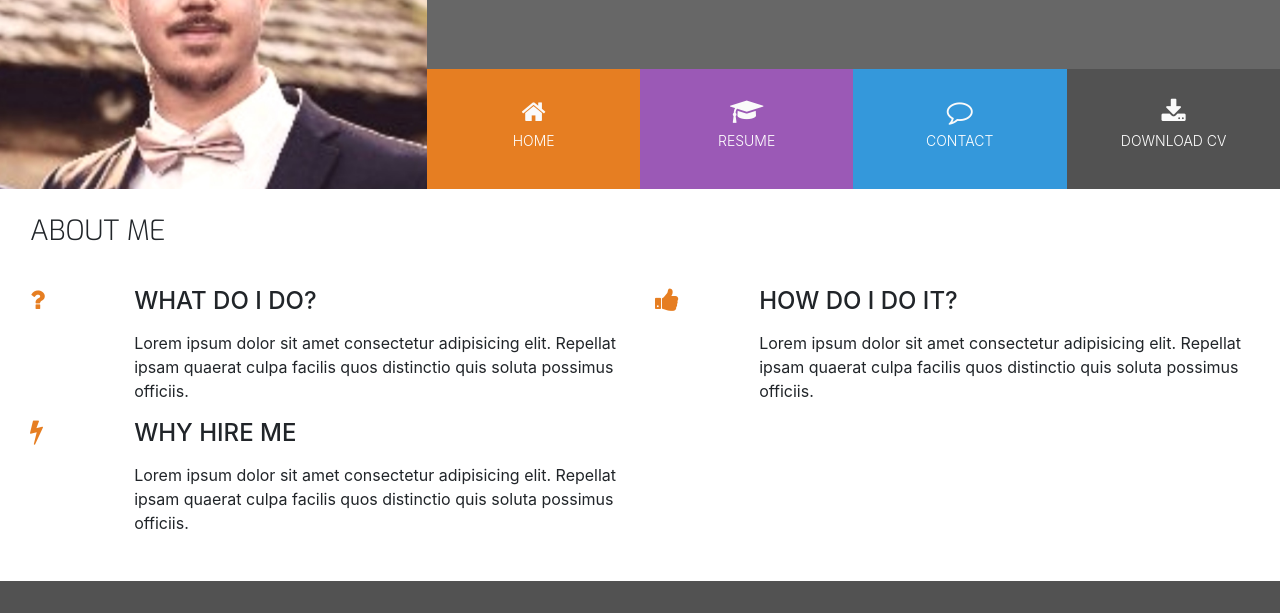
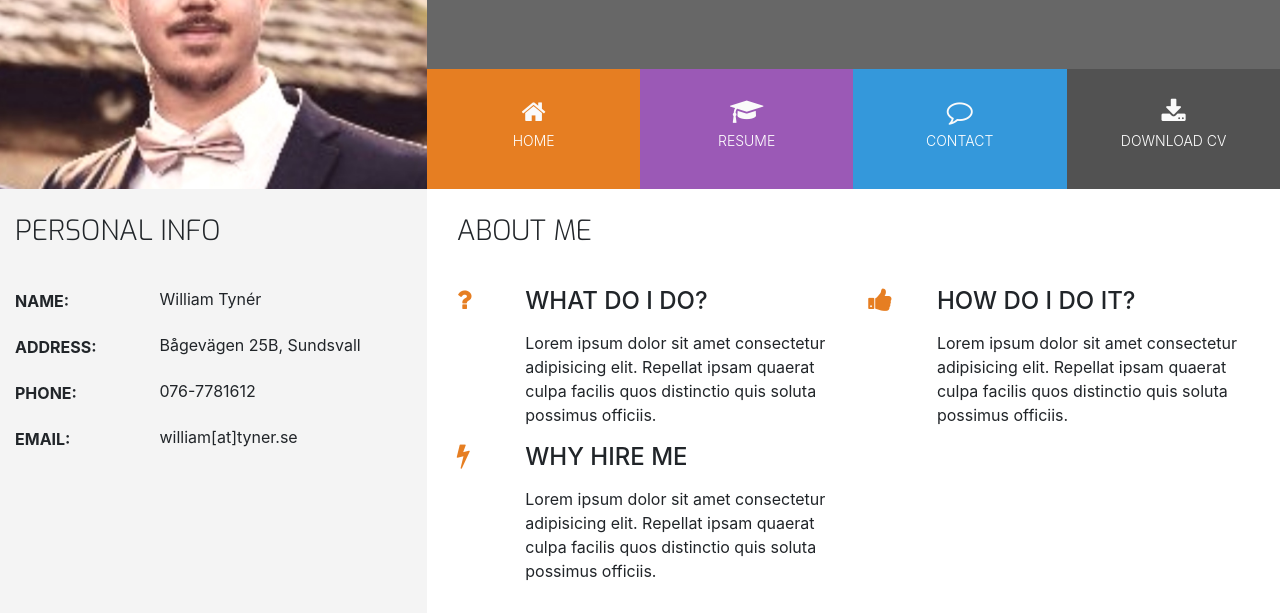
Before and after one commit to williamtyn/my-resume, a plain HTML site: page index.html in a window 1280 px wide. Shown: the part 180-793 px from the top of the page. Drawn offline with nearby package versions, Linux system fonts and the light colour scheme.

Commit message:
add personal info and style to index.html

```diff
--- a/assets/css/style.css
+++ b/assets/css/style.css
@@ -24,6 +24,10 @@
 
 .ui-menu-color-download {
     background-color: #525252;
+}
+
+.bg-color-personal-info {
+    background-color: #f4f4f4;
 }
 
 /*--------------------------------------------Special margin, paddings and text*/
@@ -205,6 +209,41 @@ footer h5 {
     margin-bottom: 15px;
 }
 
+/*--------------------------------------------Personal info*/
+
+.personal-info-item {
+    margin-bottom: 20px;
+    display: block;
+    clear: both;
+}
+
+.personal-info-item .key,
+.personal-info-item .value {
+    padding-right: 8px;
+    display: inline-block;
+}
+
+.personal-info-item .key p,
+.personal-info-item .value p {
+    margin: 0;
+}
+
+.personal-info-item .key {
+    width: 30%;
+    margin-right: 21px;
+    padding-top: 2px;
+    vertical-align: top;
+}
+
+.personal-info-item .key p {
+    font-weight: 700;
+}
+
+.personal-info-item .value {
+    position: relative;
+    width: 60%;
+}
+
 /*--------------------------------------------General styling*/
 
 .row-table {
--- a/index.html
+++ b/index.html
@@ -43,7 +43,64 @@
         </div>
     </header>
     <section class="container-fluid">
-        <div class="row row-table">
+        <div class="row">
+            <div class="col-md-4 bg-color-personal-info section column">
+                <div class="row">
+                    <div class="col-12">
+                        <h3 class="section-heading uppercase">
+                            Personal info
+                        </h3>
+                    </div>
+                </div>
+                <div class="personal-info-item">
+                    <div class="key">
+                        <p class="uppercase">
+                            Name:
+                        </p>
+                    </div>
+                    <div class="value">
+                        <p>
+                            William Tynér
+                        </p>
+                    </div>
+                </div>
+                <div class="personal-info-item">
+                    <div class="key">
+                        <p class="uppercase">
+                            Address:
+                        </p>
+                    </div>
+                    <div class="value">
+                        <p>
+                            Bågevägen 25B, Sundsvall
+                        </p>
+                    </div>
+                </div>
+                <div class="personal-info-item">
+                    <div class="key">
+                        <p class="uppercase">
+                            Phone:
+                        </p>
+                    </div>
+                    <div class="value">
+                        <p>
+                            076-7781612
+                        </p>
+                    </div>
+                </div>
+                <div class="personal-info-item">
+                    <div class="key">
+                        <p class="uppercase">
+                            Email:
+                        </p>
+                    </div>
+                    <div class="value">
+                        <p>
+                            william[at]tyner.se
+                        </p>
+                    </div>
+                </div>
+            </div>
             <div class="col-md-8 bg-color-three-reasons section-column">
                 <div class="row">
                     <div class="col">
```
